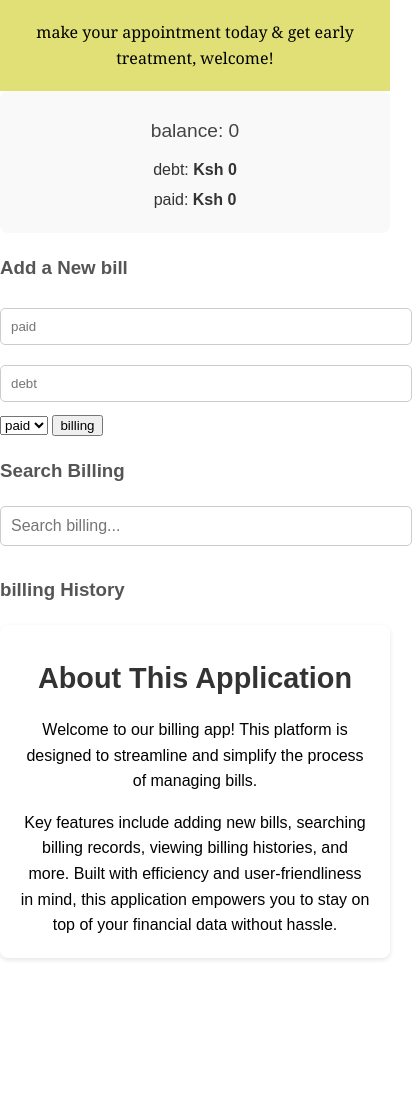
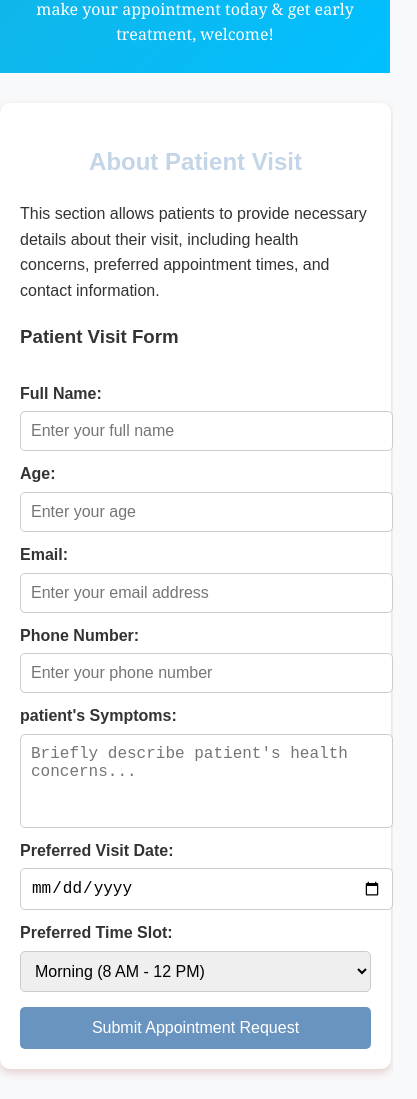
Before and after one commit to Mohamed-Abass2287/fetch-learn, a plain HTML site: page index.html in a window 390 px wide. Shown: the part 166-1265 px from the top of the page, 417 px wide, since content can reach past the window. Before the commit the page ends 1144 px from the top, so only its background shows below. Drawn offline with Linux system fonts and the light colour scheme.

Commit message:
improved

```diff
--- /dev/null
+++ b/Js/script.js
@@ -0,0 +1,51 @@
+
+      document.addEventListener("DOMContentLoaded", function () {
+    const form = document.getElementById("patient-visit-form");
+
+    form.addEventListener("submit", function (event) {
+        event.preventDefault(); // Prevent default form submission
+
+        // Get form values
+        const name = document.getElementById("name").value.trim();
+        const age = document.getElementById("age").value.trim();
+        const email = document.getElementById("email").value.trim();
+        const phone = document.getElementById("phone").value.trim();
+        const symptoms = document.getElementById("symptoms").value.trim();
+        const visitDate = document.getElementById("visit-date").value.trim();
+        const timeSlot = document.getElementById("time-slot").value;
+
+        // Simple validation
+        if (!name || !age || !email || !phone || !symptoms || !visitDate || !timeSlot) {
+            alert("Please fill in all fields.");
+            return;
+        }
+
+        if (!validateEmail(email)) {
+            alert("Please enter a valid email address.");
+            return;
+        }
+
+        if (!validatePhone(phone)) {
+            alert("Please enter a valid phone number.");
+            return;
+        }
+
+        // Process the form submission (this could be sending data to a server)
+        alert("Appointment request submitted successfully!");
+
+        // Optionally, clear the form
+        form.reset();
+    });
+
+    // Validate email format
+    function validateEmail(email) {
+        const emailRegex = /^[^\s@]+@[^\s@]+\.[^\s@]+$/;
+        return emailRegex.test(email);
+    }
+
+    // Validate phone number format
+    function validatePhone(phone) {
+        const phoneRegex = /^[0-9]{10}$/; // Assumes a 10-digit phone number format
+        return phoneRegex.test(phone);
+    }
+});
--- a/css/style.css
+++ b/css/style.css
@@ -23,100 +23,134 @@ body {
     width: 50%;
     margin: 0 auto;
   }
-  .timings {
+  /* Global Styles */
+body {
+    font-family: Arial, sans-serif;
+    margin: 0;
+    padding: 0;
+    background: #f8f9fa;
+    color: #333;
+}
+
+/* Header */
+header {
+    background: linear-gradient(135deg, #16b3e2, #00bfff);
+    color: white;
+    padding: 20px;
     text-align: center;
-    padding: 15px;
-    margin-bottom: 20px;
-    background: #f9f9f9;
-    border-radius: 8px;
 }
-  .timings h2 {
-    font-size: 1.2rem;
-    color: #444;
-    margin-bottom: 10px;
+
+header h1 {
+    margin: 0;
+    font-size: 2rem;
 }
-  .timings p {
+
+header h2 {
     margin: 5px 0;
+    font-weight: lighter;
+    font-size: 1.3rem;
 }
-  .timings span {
-    font-weight: bold;
+
+/* Navbar */
+.navbar {
+    list-style: none;
+    padding: 0;
+    text-align: center;
 }
-  #add-date h3 {
-    margin-bottom: 15px;
-    color: #555;
+
+.navbar li {
+    display: inline;
+    margin: 0 15px;
 }
-  #patient\'s-form {
+
+.navbar a {
+    color: white;
+    text-decoration: none;
+    font-size: 1.1rem;
+    transition: color 0.3s;
+}
+
+.navbar a:hover {
+    color: #ff00f2;
+}
+
+/* About Section */
+#about {
+    max-width: 800px;
+    margin: 30px auto;
+    padding: 20px;
+    background: white;
+    border-radius: 10px;
+    box-shadow: 0 4px 8px rgba(163, 44, 44, 0.2);
+    color: #333;
+}
+
+#about h2 {
+    text-align: center;
+    color: #c3d5e7;
+}
+
+#about p {
+    font-size: 1rem;
+    line-height: 1.6;
+}
+
+/* Form */
+form {
     display: flex;
     flex-direction: column;
 }
-  #patient\'s-form input,
-  #patient\'s-form select,
-  #patient\'s-form button {
+
+label {
+    font-weight: bold;
+    margin-top: 10px;
+}
+
+input, select, textarea {
     width: 100%;
     padding: 10px;
-    margin: 10px 0;
+    margin-top: 5px;
     border: 1px solid #ccc;
     border-radius: 5px;
     font-size: 1rem;
 }
-  #patient\'s-form button {
-    background-color: #007bff;
+
+textarea {
+    resize: none;
+}
+
+button {
+    background: #6a94c0;
     color: white;
-    font-weight: bold;
+    border: none;
+    padding: 12px;
+    margin-top: 15px;
+    font-size: 1rem;
     cursor: pointer;
-    border: none;
-    transition: background-color 0.3s;
+    border-radius: 5px;
+    transition: background 0.3s;
 }
-  #patient\'s-form button:hover {
-    background-color: #0056b3;
+
+button:hover {
+    background: #000408;
 }
-  .search-billing h3 {
-    margin-bottom: 10px;
-    color: #555;
+
+/* Responsive Design */
+@media (max-width: 768px) {
+    header h1 {
+        font-size: 1.7rem;
     }
-  #search {
-    width: 100%;
-    padding: 10px;
-    margin: 10px 0;
-    border: 1px solid #ccc;
-    border-radius: 5px;
+
+    header h2 {
         font-size: 1rem;
     }
-  .bill h3 {
-    margin-bottom: 10px;
-    color: #555;
+
+    .navbar li {
+        display: block;
+        margin: 10px 0;
     }
-  #billing {
-    list-style-type: none;
-    padding: 0;
+
+    #about {
+        width: 90%;
     }
-  #billing li {
-    background: #f9f9f9;
-    padding: 10px;
-    margin: 10px 0;
-    border-radius: 5px;
-    box-shadow: 0 1px 3px rgba(0, 0, 0, 0.1);
 }
-  #about {
-    padding: 20px;
-    margin: 20px auto;
-    border-radius: 8px;
-    box-shadow: 0 2px 5px rgba(0, 0, 0, 0.1);
-    max-width: 700px;
-    text-align: center;
-  }
-  #about h2 {
-    font-size: 1.8rem;
-    margin-bottom: 15px;
-    color: #333;
-    font-weight: bold;
-  }
-  #about p {
-    font-size: 1rem;
-    line-height: 1.6;
-    color: black;
-    margin-bottom: 10px;
-  }
-  #about p:last-of-type {
-    margin-bottom: 0;
-  }
--- a/index.html
+++ b/index.html
@@ -5,7 +5,7 @@
     <meta name="viewport" content="width=device-width, initial-scale=1.0">
     <title>patient's appointment </title>
     <link rel="stylesheet" href="css/style.css">
-    <script src="js/script.js"></script>
+    <!-- <script src="js/script.js"></script> -->
 </head>
 <body>
     <!-- header section -->
@@ -28,81 +28,45 @@
 
         </div>
      </header>
-     <main id="sheet">
-        <section class="timings">
-            <h2 id="appointment">balance: 0</h2>
-            <style>
-            h2 {
-              font-size: 1rem;
-              margin: 10px 0;
-              font-weight: normal;
-            }
-            </style>
-            <p>debt: <span id="debt">Ksh 0</span></p>
-            <p>paid: <span id="paid">Ksh 0</span></p>
-          </section>
-          <section id="add-date">
+    <section id="about">
+    <h2>About Patient Visit</h2>
+    <p>
+        This section allows patients to provide necessary details about their visit, including health concerns, preferred appointment times, and contact information.
+    </p>
 
-            <h3>Add a New bill</h3>
+    <h3>Patient Visit Form</h3>
+    <form id="patient-visit-form">
+        <label for="name">Full Name:</label>
+        <input type="text" id="name" name="name" placeholder="Enter your full name" required>
 
-            <form id="patient's form">
-              <input type="text" id="paid" placeholder="paid" required />
-              <style>
-              input[type="text"] {
-                width: 100%;
-                padding: 10px;
-                margin: 10px 0;
-                border: 1px solid #ccc;
-                border-radius: 5px;
-              }
-              </style>
-              <input type="text" id="debt" placeholder="debt" required />
-            <style>
-            input[type="number"] {
-              width: 100%;
-              padding: 10px;
-              margin: 10px 0;
-              border: 1px solid #ccc;
-              border-radius: 5px;
-            }
+        <label for="age">Age:</label>
+        <input type="number" id="age" name="age" placeholder="Enter your age" required>
 
-            </style>
-              <select id="type">
-                <option value="paid">paid</option>
-                <style>
-                select {
-                  width: 100%;
-                  padding: 10px;
-                  margin: 10px 0;
-                  border: 1px solid #ccc;
-                  border-radius: 5px;
-                }
-                </style>
-                <option value="debt">debt</option>
-              </select>
-              <button type="submit">billing</button>
-            </form>
-          </section>
-          <section class="search-billing">
-            <h3>Search Billing</h3>
-            <input type="text" id="search" placeholder="Search billing..." />
-          </section>
+        <label for="email">Email:</label>
+        <input type="email" id="email" name="email" placeholder="Enter your email address" required>
 
+        <label for="phone">Phone Number:</label>
+        <input type="tel" id="phone" name="phone" placeholder="Enter your phone number" required>
 
-          <section class="bill">
-            <h3>billing History</h3>
-            <ul id="billing"></ul>
-          </section>
-          <section id="about">
-            <h2>About This Application</h2>
-            <p>
-              Welcome to our billing app! This platform is designed to streamline and simplify the process of managing bills. </p>
-            <p>
-              Key features include adding new bills, searching billing records, viewing billing histories, and more. Built with efficiency and user-friendliness in mind, this application empowers you to stay on top of your financial data without hassle.
-            </p>
-          </section>
+        <label for="symptoms">patient's Symptoms:</label>
+        <textarea id="symptoms" name="symptoms" placeholder="Briefly describe patient's health concerns..." rows="4" required></textarea>
 
-     </main>
-     <script src="js/index.js"></script>
+        <label for="visit-date">Preferred Visit Date:</label>
+        <input type="date" id="visit-date" name="visit-date" required>
+
+        <label for="time-slot">Preferred Time Slot:</label>
+
+        <!-- time slot -->
+        <select id="time-slot" name="time-slot">
+            <option value="morning">Morning (8 AM - 12 PM)</option>
+            <option value="afternoon">Afternoon (12 PM - 4 PM)</option>
+            <option value="evening">Evening (4 PM - 8 PM)</option>
+        </select>
+
+        <button type="submit">Submit Appointment Request</button>
+    </form>
+</section>
+
+     <script src="Js/script.js"></script>
 </body>
 </html>
```
Also changed, not shown: js/script.js (deleted). Lines whose indentation alone changed are shown as unchanged.
